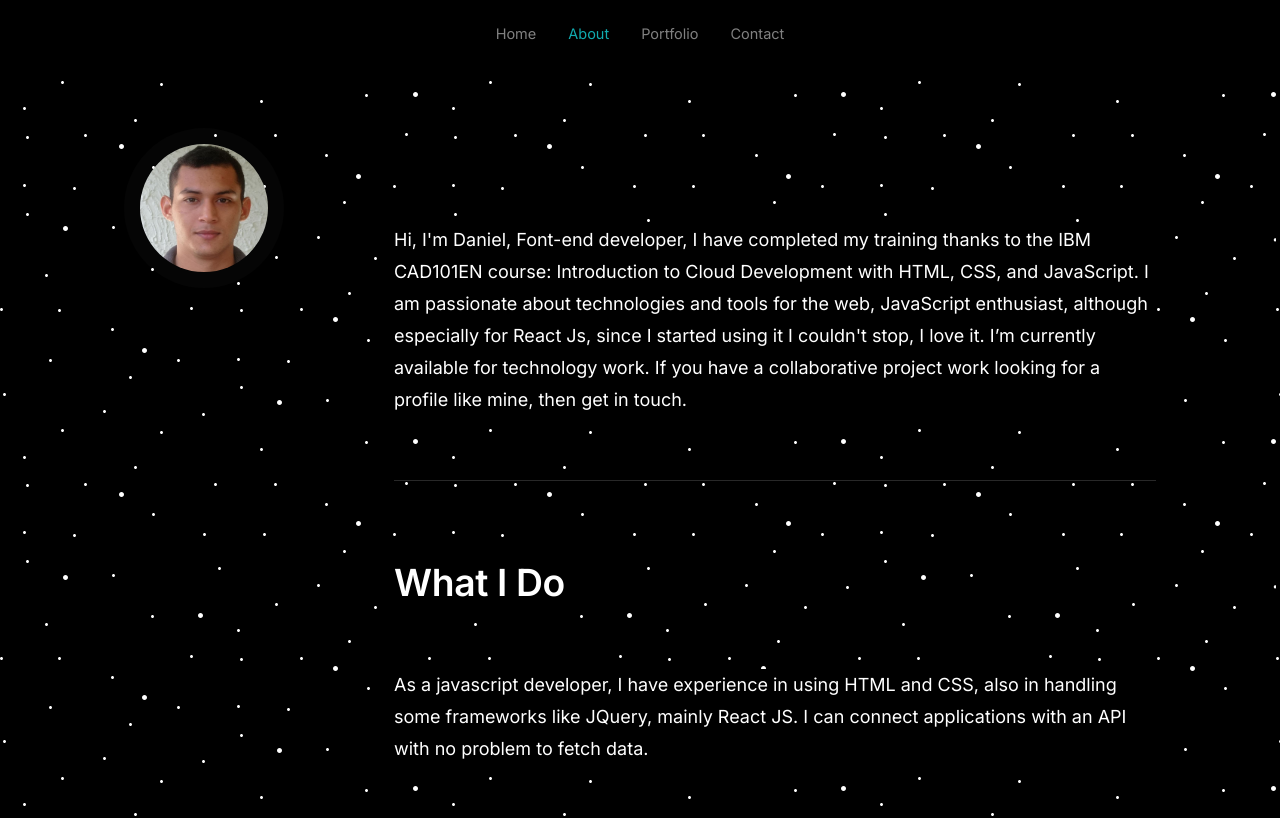
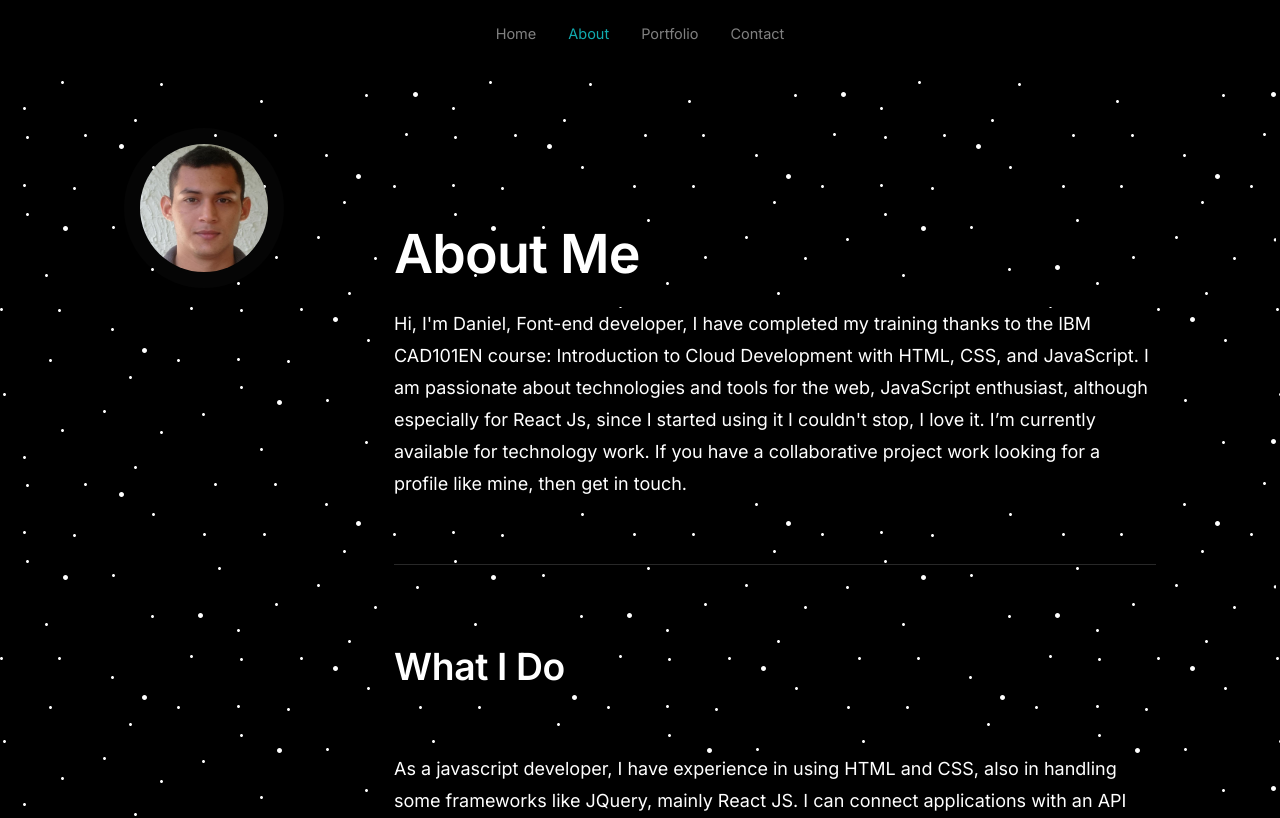
Before and after one commit to dbriceno10/portfolio, a React (Create React App) app: page /#/about in a window 1280 px wide. Shown: the top 818 px of the page. Built offline with nearby package versions, Linux system fonts and the light colour scheme.

Commit message:
cambios estéticos 1

```diff
--- a/src/components/About.js
+++ b/src/components/About.js
@@ -35,7 +35,7 @@ class About extends React.Component {
                 <img className="s-about__pic" src={userPhoto} alt="user avatar" />
               </div>
               <div className="column large-9 tab-12 s-about__content">
-                <h1 className="about-me"></h1>
+                <h1 className="about-me">About Me</h1>
                 <p className="about-description">
                   Hi, I'm Daniel, Font-end developer, I have completed my training thanks to the IBM CAD101EN course: Introduction to Cloud Development with HTML, CSS, and JavaScript. I am passionate about technologies and tools for the web, JavaScript enthusiast, although especially for React Js, since I started using it I couldn't stop, I love it. I’m currently available for technology work. If you have a collaborative project work looking for a profile like mine, then get in touch.
                 </p>
```
